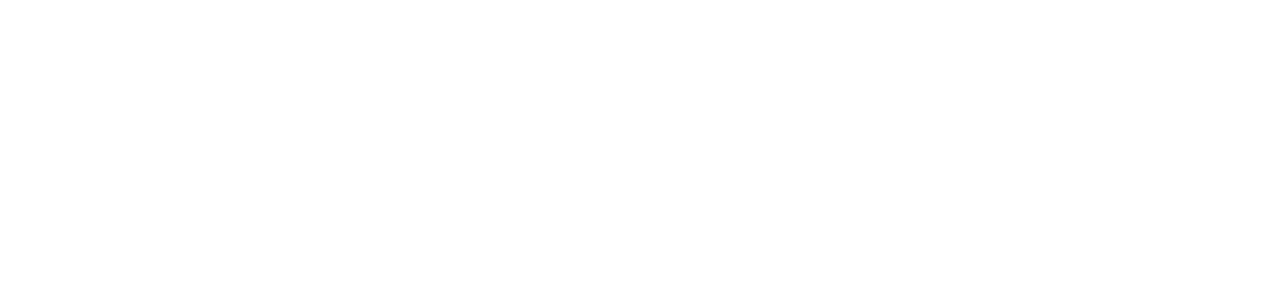
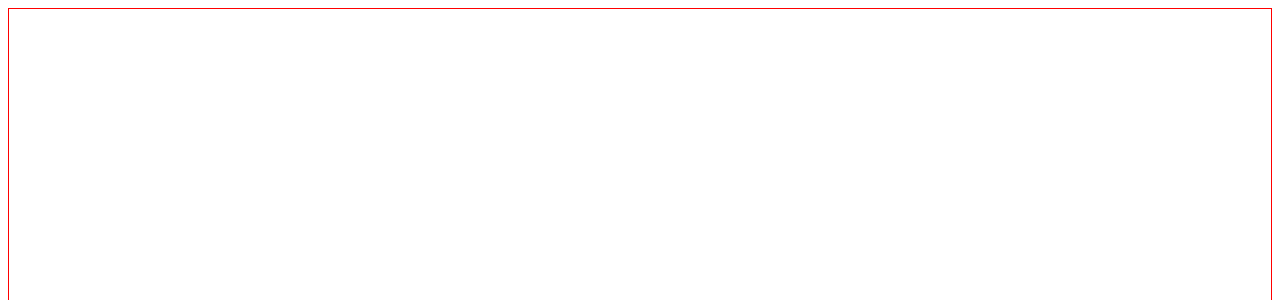
Before and after one commit to william-squires/langtons-ant, a React (Create React App) app in the folder langtons-ant/: page / in a window 1280 px wide. Shown: the top 300 px of the page. Built offline with nearby package versions, Linux system fonts and the light colour scheme.

Commit message:
Add loop to draw squares

```diff
--- a/langtons-ant/src/DisplayBoard.js
+++ b/langtons-ant/src/DisplayBoard.js
@@ -1,7 +1,6 @@
 import { useEffect, useState } from "react";
 import { Ant, Board } from "./models";
 
-const initialBoardDims = [-10, 10, -10, 10];
 
 /**
  * Displays the current board state.
@@ -16,7 +15,7 @@ const initialBoardDims = [-10, 10, -10, 10];
  * @param {Board} board
  */
 
-function DisplayBoard(board) {
+function DisplayBoard({board}) {
   const [canvas, setCanvas] = useState(null);
 
   useEffect(function getCanvasOnMount() {
@@ -26,9 +25,14 @@ function DisplayBoard(board) {
   if (canvas) {
     const ctx = canvas.getContext("2d");
 
-
-
-
+    for (const [coordinates, color] of board.board.entries()) {
+      console.log(`${coordinates}, ${color}`)
+      const coords = board.transformCoordinates(coordinates[0],coordinates[1])
+      console.log(coords[0], coords[1])
+      const squareSize = board.squareSize
+      ctx.fillStyle = color
+      ctx.fillRect(coords[0], coords[1],squareSize, squareSize)
+    }
 
     // ctx.lineWidth= 2
     // let numVerticalLines = Math.abs(boardDims[0]) + Math.abs(boardDims[1]) + 1
@@ -51,11 +55,13 @@ function DisplayBoard(board) {
 
 
   return (
-    <canvas
-      id="canvas"
-      width={`${board.canvasWidth}px`}
-      height={`${board.canvasHeight}px`}
-    />
+    <div style={{border: "1px solid red"}}>
+      <canvas
+        id="canvas"
+        width={`${board.canvasWidth}px`}
+        height={`${board.canvasHeight}px`}
+      />
+    </div>
   );
 }
 
```
